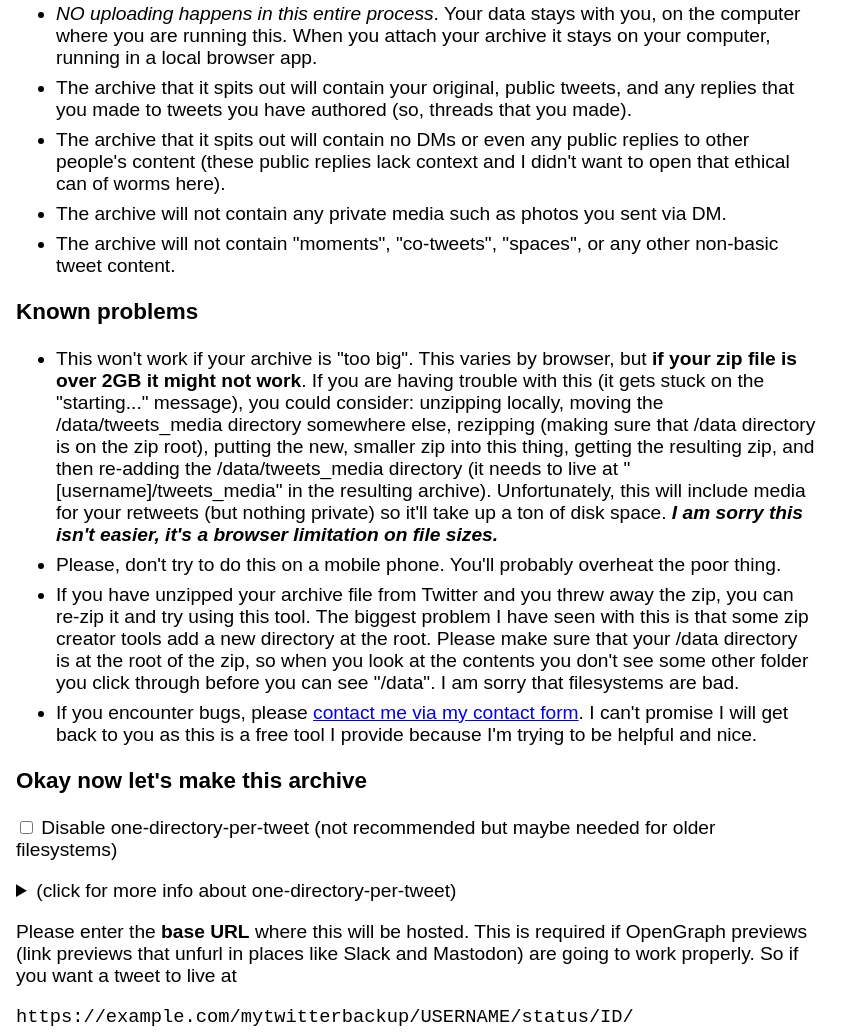
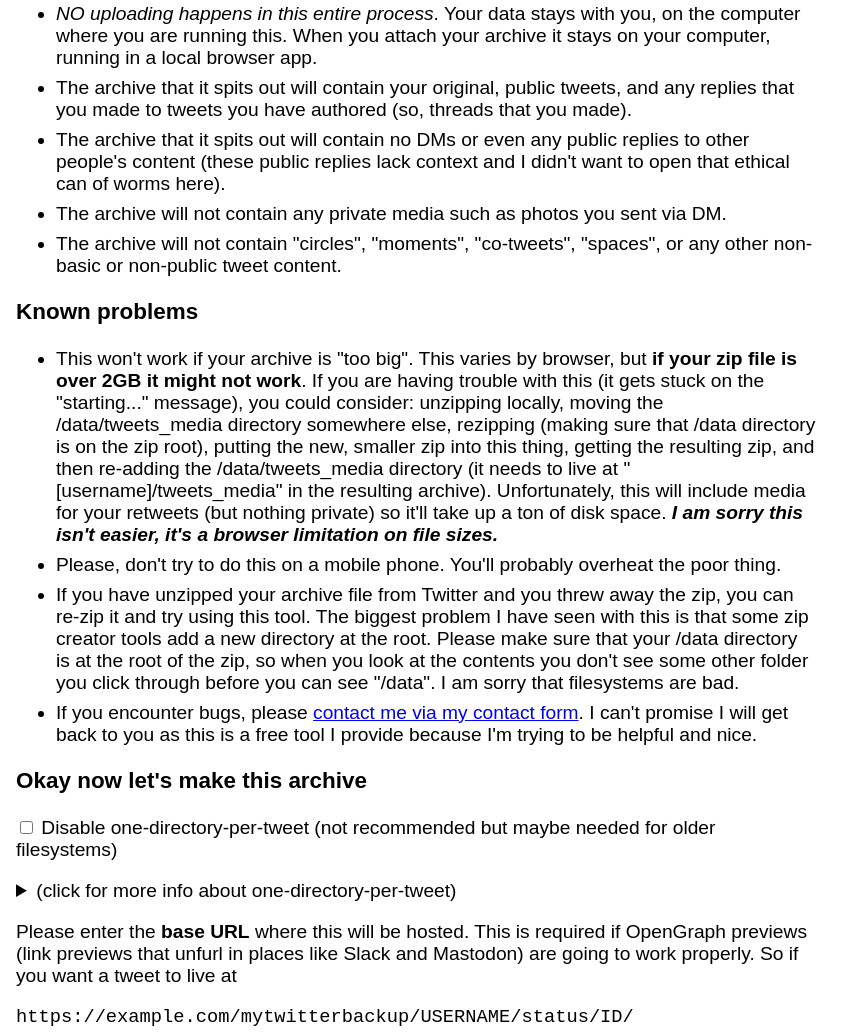
Before and after one commit to dariusk/twitter-archiver, a plain HTML site: page index.html in a window 1280 px wide. Shown: the part 693-1726 px from the top of the page, without its empty margins (0-862 px from the left). Drawn offline with Linux system fonts and the light colour scheme.

Commit message:
Clarify that "circle" tweets are not included

```diff
--- a/index.html
+++ b/index.html
@@ -95,7 +95,7 @@
   <li>The archive that it spits out will contain your original, public tweets, and any replies that you made to tweets you have authored (so, threads that you made).</li>
   <li>The archive that it spits out will contain no DMs or even any public replies to other people's content (these public replies lack context and I didn't want to open that ethical can of worms here).</li>
   <li>The archive will not contain any private media such as photos you sent via DM.</li>
-  <li>The archive will not contain "moments", "co-tweets", "spaces", or any other non-basic tweet content.</li>
+  <li>The archive will not contain "circles", "moments", "co-tweets", "spaces", or any other non-basic or non-public tweet content.</li>
 </ul>
 <h3>Known problems</h3>
 <ul>
```
